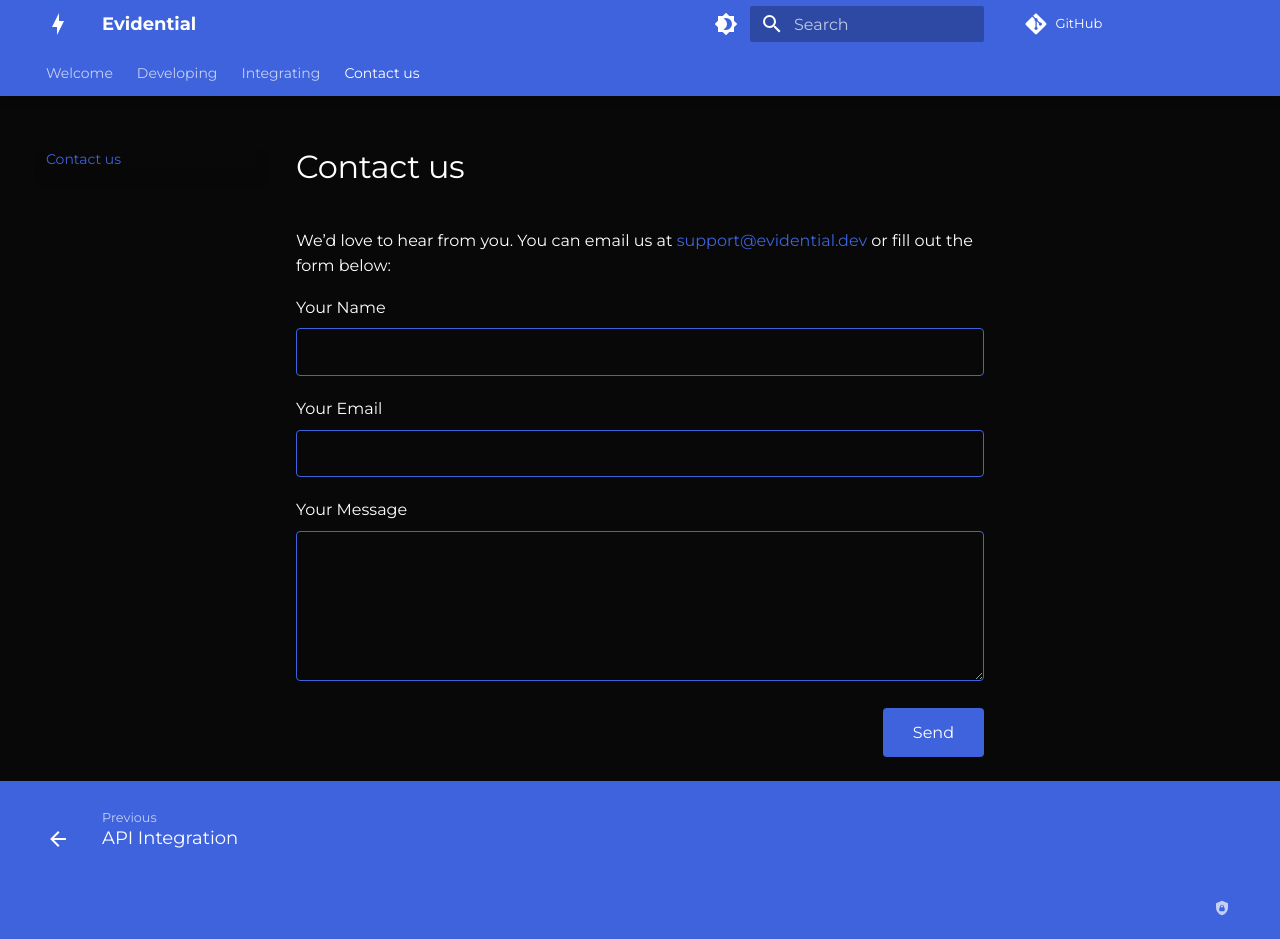
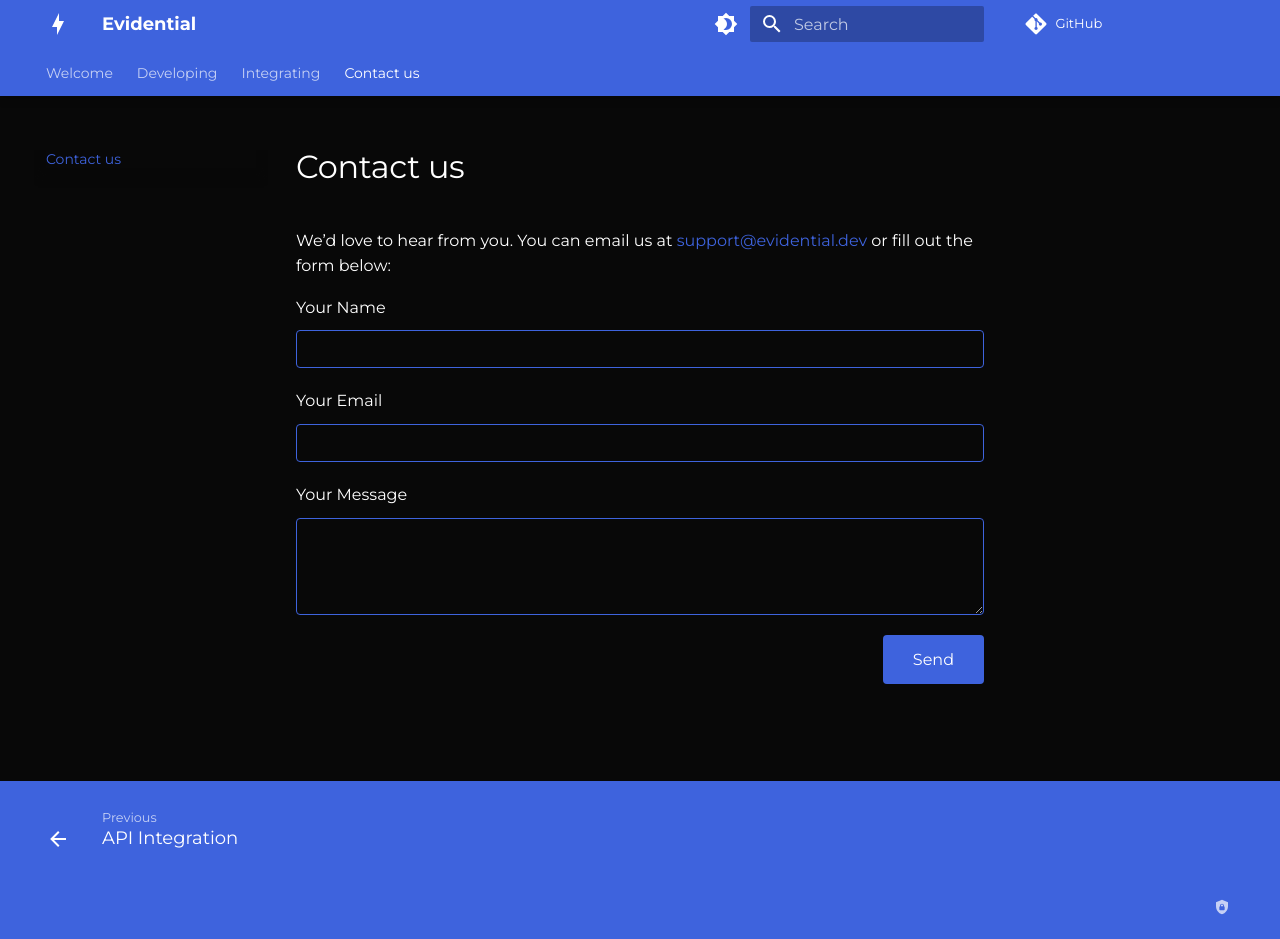
Before and after one commit to agency-fund/evidential-docs, an MkDocs documentation site: the page built from docs/contact.md, in a window 1280 px wide and 939 px high. Built offline with MkDocs 1.6.1 and Material for MkDocs 9.7.7, drawn with Linux system fonts in a browser that asks for light colours; comment, search, counter and statistics services are not loaded.

Commit message:
Removed unnecessary and redundant styles from contact form styling

```diff
--- a/docs/stylesheets/extra.css
+++ b/docs/stylesheets/extra.css
@@ -68,20 +68,15 @@
   gap: 1rem;
 }
 
-/* 2 · labels */
-.contact-form .form-field label {
-  display: block;
-  margin-bottom: 0.4rem;
-  color: var(--ev-color-text);
-  font-weight: 500;
+.contact-form .form-field {
+  display: flex;
+  flex-direction: column;
+  gap: 0.5rem;
 }
 
-/* 3 · inputs & textarea */
+/* 2 · inputs & textarea */
 .contact-form input,
 .contact-form textarea {
-  width: 100%;
-  box-sizing: border-box;
-  font: inherit;
   background: var(--ev-color-bg);
   border: 1px solid var(--ev-color-brand);
   border-radius: var(--ev-radius-small);
@@ -89,13 +84,13 @@
   color: var(--ev-color-text);
 }
 
-/* 4 · focus state */
+/* 3 · focus state */
 .contact-form input:focus,
 .contact-form textarea:focus {
   outline: none;
 }
 
-/* 5 · submit button */
+/* 4 · submit button */
 .contact-form .form-submit {
   background: var(--ev-color-brand);
   border: none;
```
